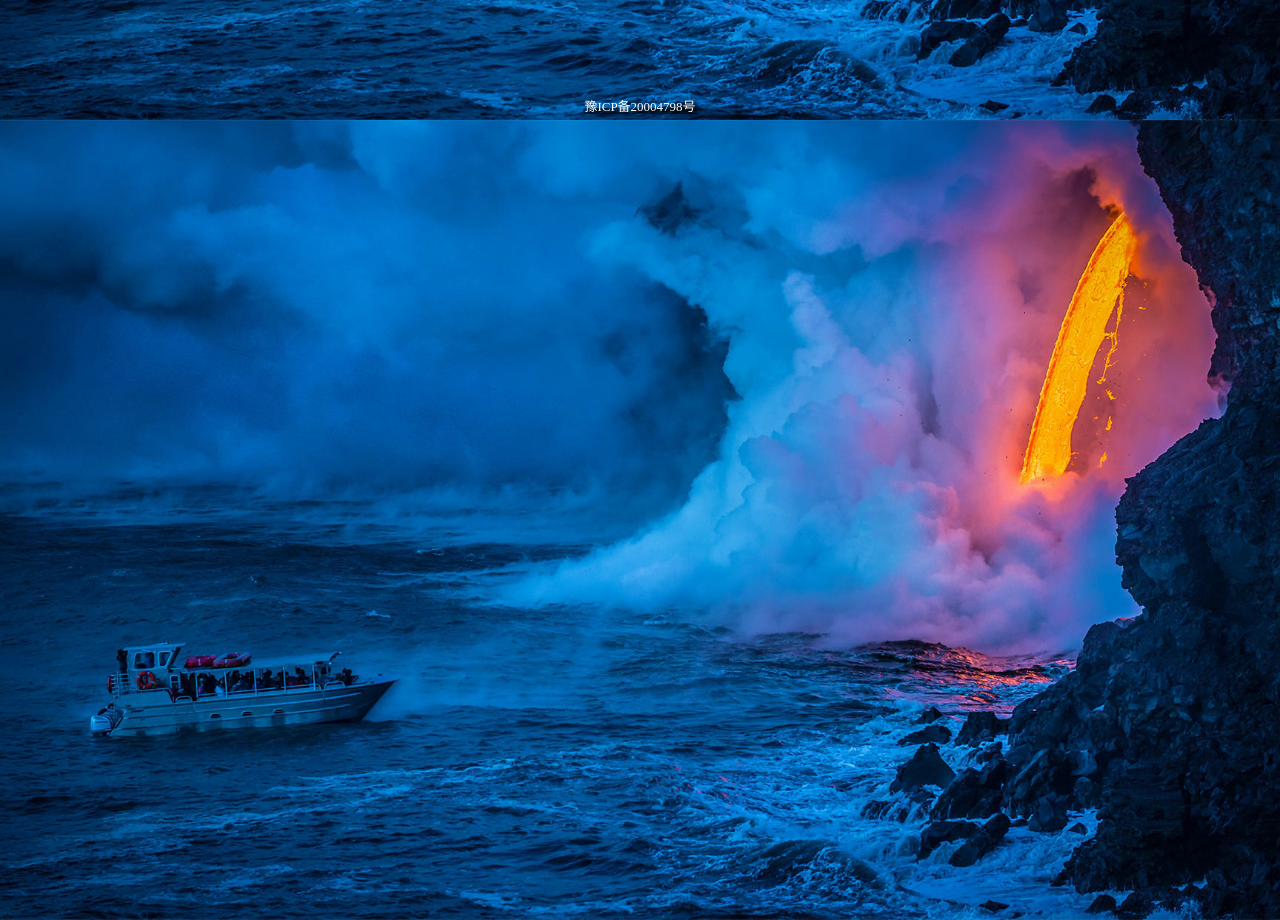
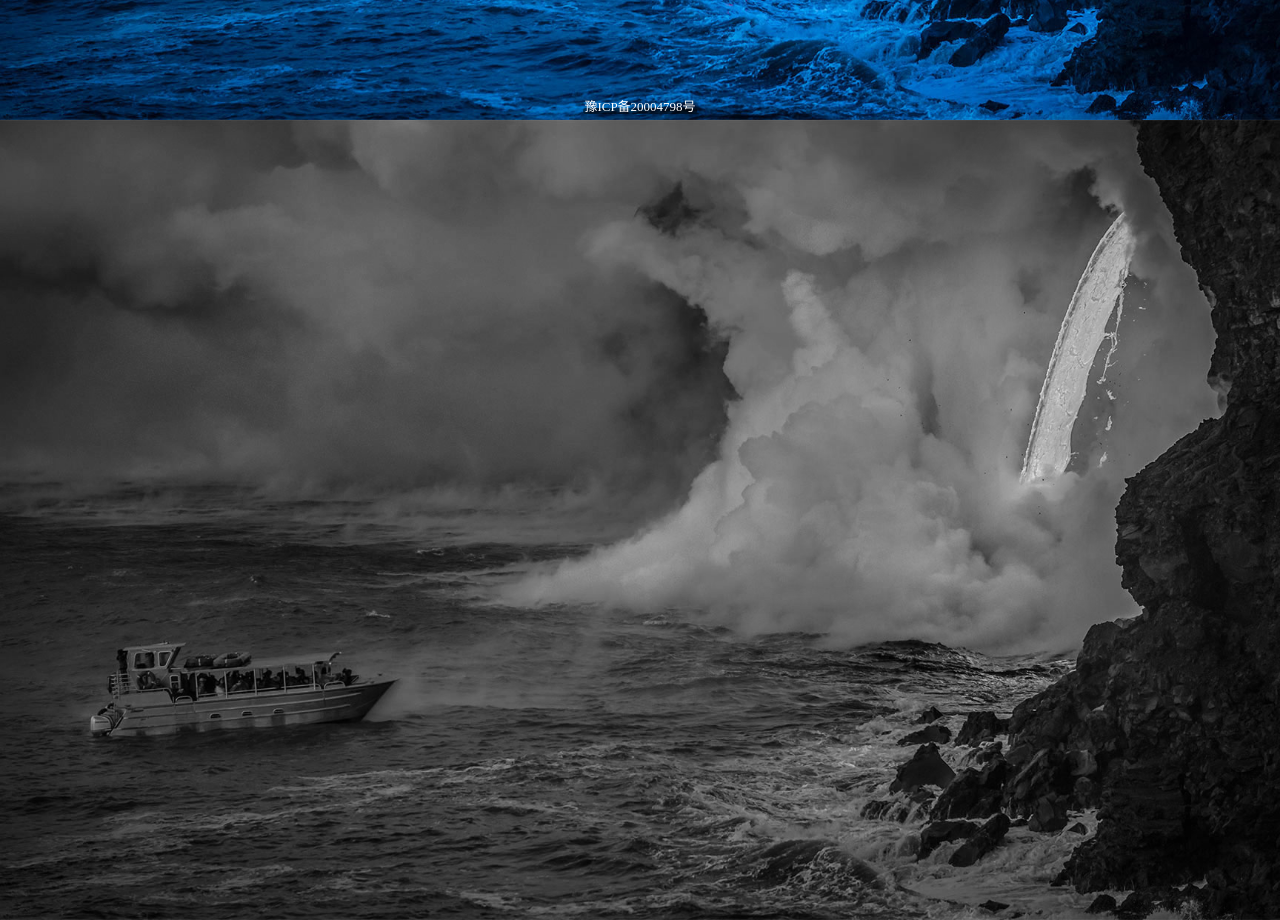
Before and after one commit to cevno-cn/smallbutterfly, a plain HTML site: page index.html in a window 1280 px wide. Shown: the part 680-1600 px from the top of the page. Drawn offline with nearby package versions, Linux system fonts and the light colour scheme.

Commit message:
Update index.css

```diff
--- a/css/index.css
+++ b/css/index.css
@@ -105,7 +105,7 @@ section{
 	background-repeat: no-repeat;
 	background-position: center;
 	background-size: cover;
-	/* -webkit-filter: grayscale(100%); */
+	-webkit-filter: grayscale(100%);
 	/* filter: blur(20px); */
 }
 /* footer{
```
